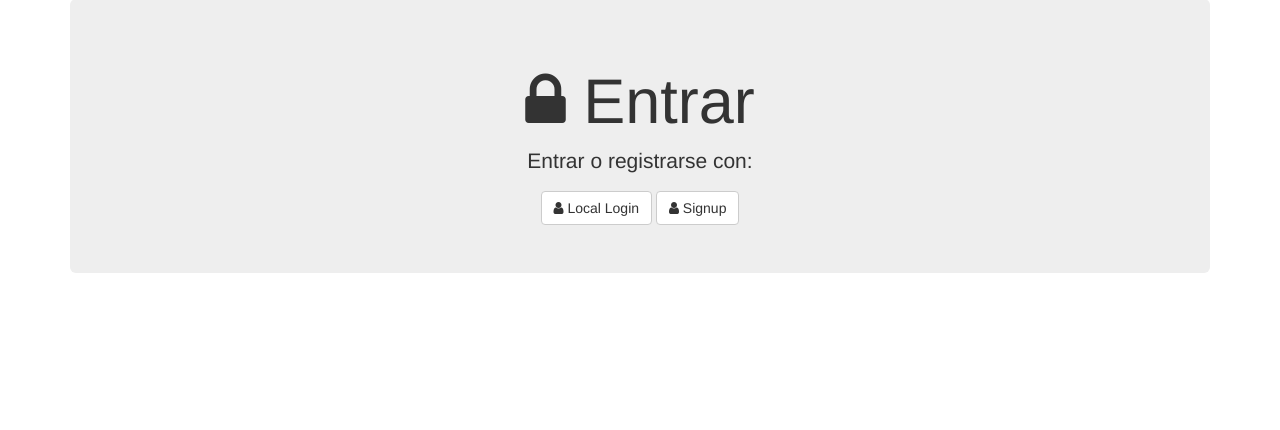
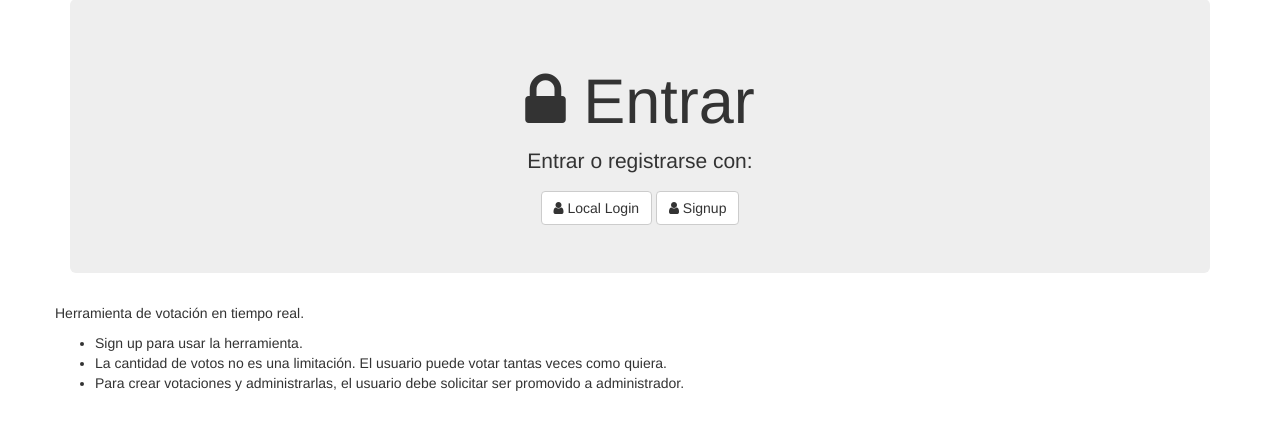
Before and after one commit to dongerardor/voting_app, a Node server app: page / in a window 1280 px wide. Shown: the part 81-511 px from the top of the page. Run offline with Node 20, Linux system fonts and the light colour scheme; some libraries are stand-ins or nearby versions.

Commit message:
mensaje inicial

```diff
--- a/views/index.ejs
+++ b/views/index.ejs
@@ -17,6 +17,13 @@
 		<a href='/login' class='btn btn-default'><span class='fa fa-user'></span>&nbsp;Local Login</a>
 		<a href='/signup'class='btn btn-default'><span class='fa fa-user'></span>&nbsp;Signup</a>
 	</div>
+	<div class="row">
+	<p>Herramienta de votación en tiempo real.</p>
+	<ul>
+		<li>Sign up para usar la herramienta.</li>
+		<li>La cantidad de votos no es una limitación. El usuario puede votar tantas veces como quiera.</li>
+		<li>Para crear votaciones y administrarlas, el usuario debe solicitar ser promovido a administrador.</li>
+	</div>
 </div>
 </body>
 </html>
```
